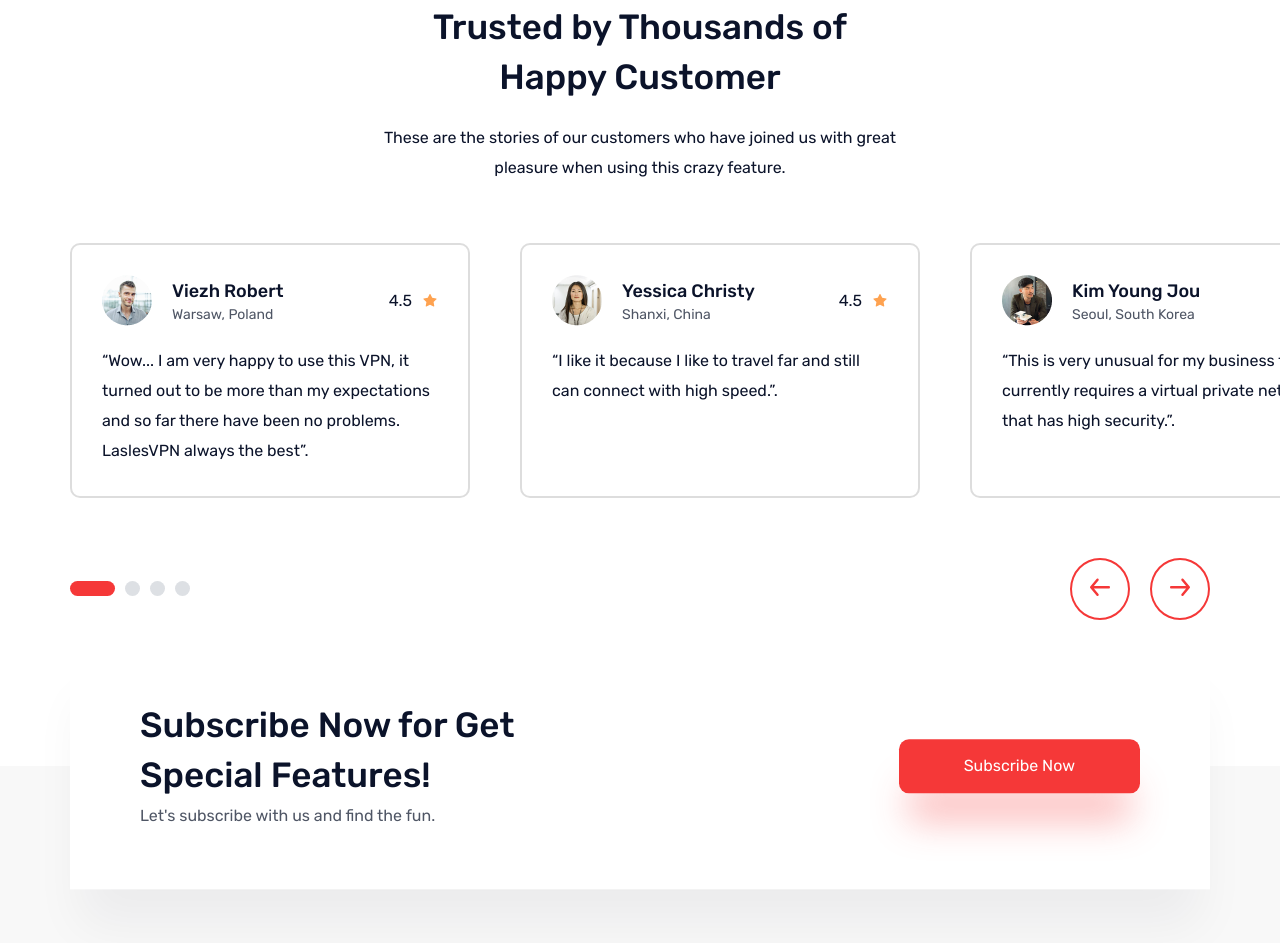
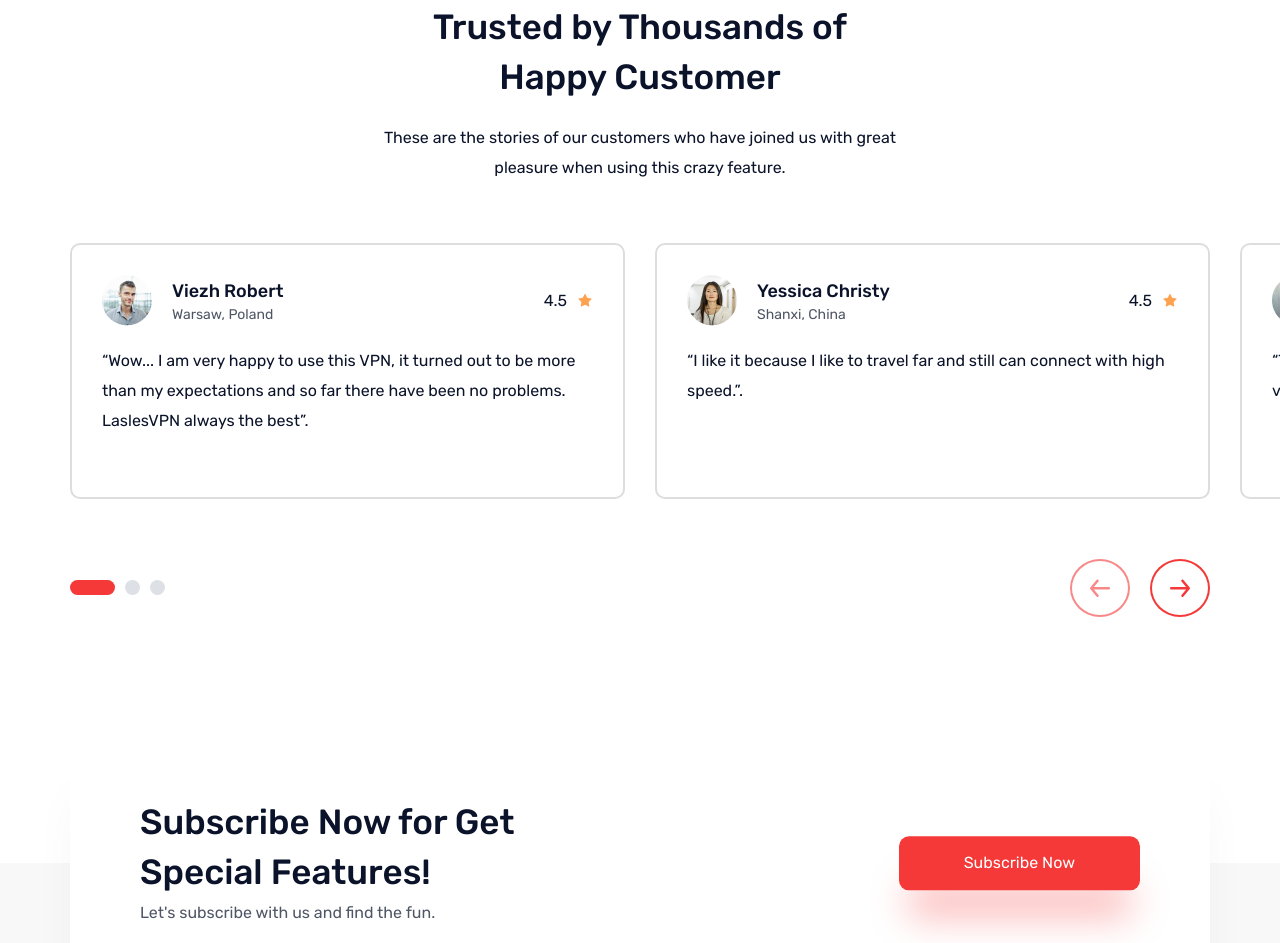
Before and after one commit to nabdelfattah/LaslesVPN, a plain HTML site: page index.html in a window 1280 px wide. Shown: the part 3768-4711 px from the top of the page. Drawn offline with nearby package versions, Linux system fonts and the light colour scheme.

Commit message:
feat: Implement testimonial carousel using Swiper

```diff
--- a/index.html
+++ b/index.html
@@ -411,7 +411,10 @@
             pleasure when using this crazy feature.
           </p>
         </header>
-        <div class="testimonials">
+        <div class="swiper">
+          <div class="swiper-wrapper">
+            <!-- Slides -->
+            <div class="swiper-slide">
               <article class="testimonial">
                 <header class="testimonial-person">
                   <img
@@ -420,7 +423,8 @@
                     class="person-img"
                   />
                   <p class="person-info">
-                <span class="heading-tertiary">Viezh Robert</span>Warsaw, Poland
+                    <span class="heading-tertiary">Viezh Robert</span>Warsaw,
+                    Poland
                   </p>
                   <div class="person-rating">
                     <span class="num">4.5</span>
@@ -432,12 +436,13 @@
                   </div>
                 </header>
                 <blockquote class="description">
-              “Wow... I am very happy to use this VPN, it turned out to be more
-              than my expectations and so far there have been no problems.
-              LaslesVPN always the best”.
+                  “Wow... I am very happy to use this VPN, it turned out to be
+                  more than my expectations and so far there have been no
+                  problems. LaslesVPN always the best”.
                 </blockquote>
               </article>
-
+            </div>
+            <div class="swiper-slide">
               <article class="testimonial">
                 <header class="testimonial-person">
                   <img
@@ -459,11 +464,12 @@
                   </div>
                 </header>
                 <blockquote class="description">
-              “I like it because I like to travel far and still can connect with
-              high speed.”.
+                  “I like it because I like to travel far and still can connect
+                  with high speed.”.
                 </blockquote>
               </article>
-
+            </div>
+            <div class="swiper-slide">
               <article class="testimonial">
                 <header class="testimonial-person">
                   <img
@@ -472,8 +478,8 @@
                     class="person-img"
                   />
                   <p class="person-info">
-                <span class="heading-tertiary">Kim Young Jou</span>Seoul, South
-                Korea
+                    <span class="heading-tertiary">Kim Young Jou</span>Seoul,
+                    South Korea
                   </p>
                   <div class="person-rating">
                     <span class="num">4.5</span>
@@ -485,23 +491,48 @@
                   </div>
                 </header>
                 <blockquote class="description">
-              “This is very unusual for my business that currently requires a
-              virtual private network that has high security.”.
+                  “This is very unusual for my business that currently requires
+                  a virtual private network that has high security.”.
                 </blockquote>
               </article>
             </div>
-        <div class="buttons">
-          <div class="carosal-btns">
-            <button class="btn selected" aria-label="first testimonial">
-              &nbsp;
-            </button>
-            <button class="btn" aria-label="second testimonial">&nbsp;</button>
-            <button class="btn" aria-label="third testimonial">&nbsp;</button>
-            <button class="btn" aria-label="fourth testimonial">&nbsp;</button>
+            <div class="swiper-slide">
+              <article class="testimonial">
+                <header class="testimonial-person">
+                  <img
+                    src="images/users/user1.png"
+                    alt="a user image"
+                    class="person-img"
+                  />
+                  <p class="person-info">
+                    <span class="heading-tertiary">Viezh Robert</span>Warsaw,
+                    Poland
+                  </p>
+                  <div class="person-rating">
+                    <span class="num">4.5</span>
+                    <img
+                      src="images/icons/ant-design_star-filled.svg"
+                      alt="star"
+                      class="icon"
+                    />
                   </div>
+                </header>
+                <blockquote class="description">
+                  “Wow... I am very happy to use this VPN, it turned out to be
+                  more than my expectations and so far there have been no
+                  problems. LaslesVPN always the best”.
+                </blockquote>
+              </article>
+            </div>
+          </div>
+          <div class="buttons-wrapper">
+            <!--  pagination -->
+            <div class="carosal-btns"></div>
+
+            <!-- navigation buttons -->
             <div class="arrow-btns">
               <button
-              class="btn"
+                class="btn testimonal-prev-btn"
                 aria-label="show previous testimonial"
                 title="Previous"
                 style="width: 200"
@@ -520,7 +551,11 @@
                   />
                 </svg>
               </button>
-            <button class="btn" aria-label="show next testimonial" title="Next">
+              <button
+                class="btn testimonal-next-btn"
+                aria-label="show next testimonial"
+                title="Next"
+              >
                 <svg
                   class="arrow-icon"
                   width="20"
@@ -535,6 +570,7 @@
                   />
                 </svg>
               </button>
+            </div>
           </div>
         </div>
       </section>
--- a/scripts/app.js
+++ b/scripts/app.js
@@ -50,14 +50,31 @@ function animateValue(obj, start, end, duration) {
 
 // Testimonial carousel
 const swiper = new Swiper('.swiper', {
-  // If we need pagination
+  // centeredSlides: true,
+  grabCursor: true,
+  mousewheel: true,
+  slidesPerView: 1,
+  spaceBetween: 50,
+  breakpoints: {
+    700: {
+      slidesPerView: 2,
+      spaceBetween: 30,
+    },
+    1300: {
+      slidesPerView: 3,
+      spaceBetween: 50,
+    },
+  },
   pagination: {
-    el: '.swiper-pagination',
+    el: '.carosal-btns',
+    clickable: true,
+    bulletActiveClass: "bullet--selected",
+    bulletClass: "bullet",
+    bulletElement: 'button'
   },
-  // Navigation arrows
   navigation: {
-    nextEl: '.swiper-button-next',
-    prevEl: '.swiper-button-prev',
+    nextEl: '.testimonal-next-btn',
+    prevEl: '.testimonal-prev-btn',
   },
 });
 
--- a/styles/_components.scss
+++ b/styles/_components.scss
@@ -307,19 +307,24 @@ body {
     color: var(--colot-text-black);
   }
 }
-.testimonials {
-  display: flex;
-  gap: 5rem;
-  padding: 6rem 0;
-  // overflow-x: hidden;
+.swiper {
+  overflow: visible;
+  padding: 6rem 0 0;
+  text-align: left;
 }
 .testimonial {
-  width: 40rem;
+  // width: 40rem;
+  width: 100%;
+  height: 25.6rem;
   padding: 3rem;
   border-radius: var(--radius-sm);
   border: 2px solid #ddd;
   flex-shrink: 0;
   transition: all 0.3s;
+  .description {
+    font-size: 1.6rem;
+    line-height: 3rem;
+  }
 }
 .testimonial:hover {
   border: 2px solid var(--color-main);
@@ -344,24 +349,27 @@ body {
   align-items: center;
 }
 
-.buttons {
+.buttons-wrapper {
   display: flex;
   justify-content: space-between;
   align-items: center;
-  margin-bottom: -10rem;
+  padding: 6rem 0 0;
 }
 .carosal-btns {
   display: flex;
   align-items: center;
   gap: 1rem;
-  .btn {
-    background-color: #dde0e4;
+  .bullet {
     height: 1.5rem;
     width: 1.5rem;
     border-radius: 50%;
-    transition: 0.3s;
+    background-color: #dde0e4;
+    transition: all 0.3s;
   }
-  .btn.selected {
+  .bullet:hover {
+    background-color: black;
+  }
+  .bullet--selected {
     width: 4.5rem;
     border-radius: var(--radius-sm);
     background-color: var(--color-main);
@@ -373,21 +381,39 @@ body {
 .arrow-btns {
   display: flex;
   gap: 2rem;
-  .btn {
-    padding: 1.8rem;
-    border-radius: 50%;
-    border: 2px solid var(--color-main);
-    transition: all 0.3s;
+}
+.testimonal-prev-btn,
+.testimonal-next-btn {
+  display: flex;
+  align-items: center;
+  justify-content: center;
+  padding: 1.8rem;
+  border: 2px solid var(--color-main);
+  border-radius: 50%;
+  transition: all 0.3s;
+  path {
+    color: var(--color-main);
   }
-  .btn:hover {
-    background-color: var(--color-main);
-  }
-  .btn:hover .arrow-icon,
-  .btn:hover .arrow-icon path {
+}
+.testimonal-prev-btn:hover,
+.testimonal-next-btn:hover {
+  background-color: var(--color-main);
+  .arrow-icon,
+  .arrow-icon path {
     stroke: #fff;
     fill: #fff;
   }
 }
+.testimonal-prev-btn:disabled,
+.testimonal-next-btn:disabled {
+  border-color: var(--color-main-shade);
+  pointer-events: none;
+  z-index: 3;
+  .arrow-icon path {
+    fill: var(--color-main-shade);
+  }
+}
+
 /////////////////////////////////////////
 /// CTA
 .section-cta {
--- a/styles/_general.scss
+++ b/styles/_general.scss
@@ -49,7 +49,7 @@ main {
 
   --color-main: #f53838;
   --color-main-tint: #c42d2d;
-  // --color-main-tint: #f53855;
+  --color-main-shade: #f98888;
   --color-main-light: #ffecec;
 
   --colot-text-black: #0b132a;
--- a/styles/_queries.scss
+++ b/styles/_queries.scss
@@ -14,8 +14,8 @@
     }
   }
   main {
-    padding-inline-start: 2rem;
-    padding-inline-end: 2rem;
+    padding-inline-start: 4rem;
+    padding-inline-end: 4rem;
   }
   .footer {
     padding: 17rem 4rem 6rem;
@@ -70,17 +70,17 @@
     margin-bottom: -10rem;
   }
 
-  .testimonials {
-    flex-wrap: wrap;
-    justify-content: center;
-    gap: 3rem;
-  }
-  .testimonial:first-child {
-    border: 2px solid #ddd;
-  }
-  .buttons {
-    display: none;
-  }
+  // .testimonials {
+  //   flex-wrap: wrap;
+  //   justify-content: center;
+  //   gap: 3rem;
+  // }
+  // .testimonial:first-child {
+  //   border: 2px solid #ddd;
+  // }
+  // .buttons {
+  //   display: none;
+  // }
 }
 /////////////////////////////////////////
 /// TABLET PORTRAIT (below 816px)
```
Also changed, not shown: styles/styles.css, 1 other file. Lines whose indentation alone changed are shown as unchanged.
